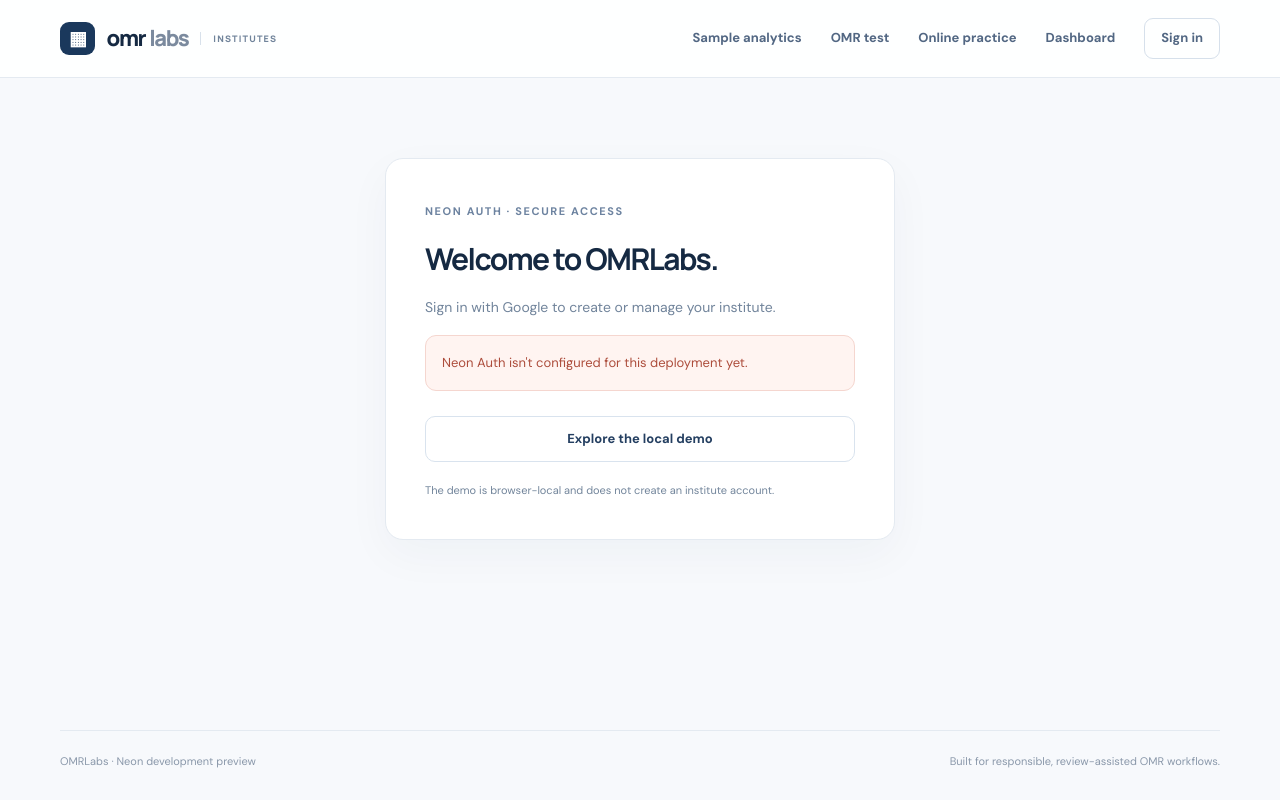
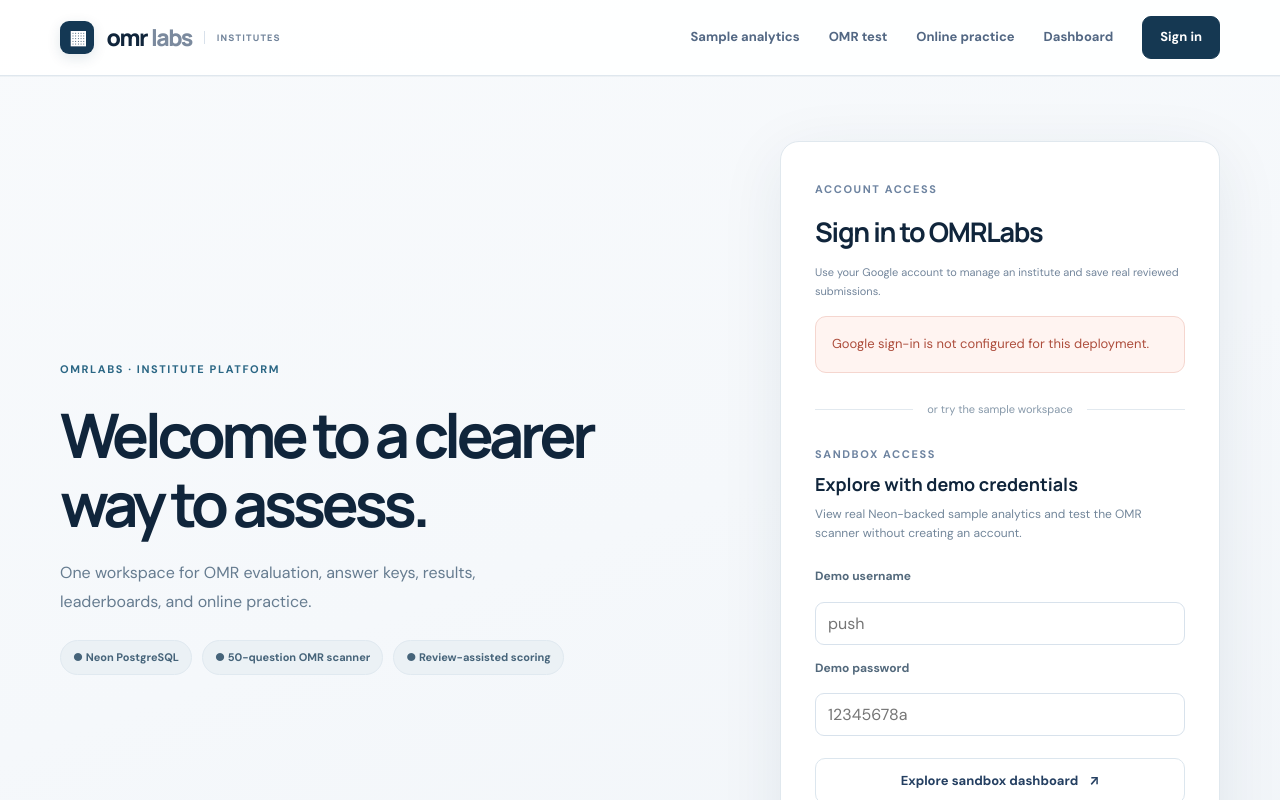
Before and after one commit to aalsiyodha/sfg-omr-lab, a Next.js app in the folder platform/: page /login in a window 1280 px wide. Shown: the top 800 px of the page. Built offline with nearby package versions, Linux system fonts and the light colour scheme; no server answers.

Commit message:
feat(platform): polished OMRLabs pilot login, Google sign-in and sandbox credentials

```diff
--- a/platform/app/globals.css
+++ b/platform/app/globals.css
@@ -159,3 +159,43 @@ input:focus{border-color:#90b1d3}
 .practiceSubmit{margin:24px 0}
 @media(max-width:880px){.sampleQuestionGrid{grid-template-columns:repeat(2,minmax(0,1fr))}.sampleColumns{grid-template-columns:1fr}}
 @media(max-width:650px){.sampleStats{grid-template-columns:repeat(2,minmax(0,1fr))}.sampleQuestionGrid,.practiceList{grid-template-columns:1fr}.sampleLeaderScore{font-size:17px}}
+
+/* OMRLabs public pilot — restrained editorial styling */
+:root{--bg:#f5f7fa;--surface:#fff;--text:#10253b;--muted:#63768a;--line:#dfe7ee;--accent:#163a58;--soft:#eff4f8}
+html{background:var(--bg)}
+body{background:linear-gradient(160deg,#f8fafc 0%,#f5f8fb 48%,#f0f4f8 100%);color:var(--text)}
+.nav{height:auto;min-height:76px;box-shadow:0 1px 0 rgba(19,53,80,.04)}
+.brand{font-size:23px}.mark{background:#143854;color:#fff;box-shadow:0 4px 14px rgba(20,56,84,.12)}
+.navButton{background:#153852;color:white!important;border-color:#153852!important;padding:10px 17px;border-radius:9px}
+.navButton:hover{background:#24516d}
+.home{padding-top:76px}.home h1{font-size:clamp(48px,6.4vw,82px);letter-spacing:-.073em}
+.home h1 em{color:#6087a3}.lead{max-width:690px;font-size:16px;color:#607488}
+.heroPanel,.surface,.sampleMetric{box-shadow:0 9px 31px rgba(31,59,84,.045)}
+.home .features article{border-radius:14px}
+.button.primary{background:#153c59}.button.primary:hover{background:#245876}
+.button.secondary{border-color:#dce6ee}
+.newAuthShell{min-height:min(730px,calc(100vh - 200px));padding:65px 0 58px;display:grid;grid-template-columns:1fr 440px;align-items:center;gap:clamp(24px,6vw,100px)}
+.newAuthIntro{padding:0 0 40px}
+.newAuthIntro .miniEyebrow{color:#2a6684}
+.newAuthIntro h1{font-size:clamp(39px,4.8vw,62px);line-height:1.12;letter-spacing:-.07em;max-width:590px;margin:20px 0 20px}
+.newAuthIntro>p{font-size:16px;color:#667c90;line-height:1.8;max-width:510px}
+.newAuthHighlights{display:flex;gap:10px;flex-wrap:wrap;margin-top:24px}
+.newAuthHighlights span{background:#ebf1f5;border:1px solid #e0e9f0;border-radius:100px;padding:8px 12px;font-size:11px;color:#46647a;font-weight:700}
+.newAuthPanel{background:#fff;border:1px solid #e0e8ee;box-shadow:0 15px 65px rgba(21,54,82,.08);border-radius:19px;padding:34px}
+.newAuthPanel>h2{font-size:27px;letter-spacing:-.045em;margin:10px 0 10px}
+.newAuthPanel>p{line-height:1.75}
+.newAuthPanel .button.block{width:100%;margin-top:18px}
+.previewAuthDivider{display:flex;align-items:center;gap:14px;margin:28px 0 23px;color:#8799aa;font-size:11px}
+.previewAuthDivider:before,.previewAuthDivider:after{content:'';height:1px;background:#e2e9ef;flex:1}
+.previewAuthForm{display:flex;flex-direction:column;gap:9px}
+.previewAuthHead h2{font-size:18px;margin:5px 0 6px}
+.previewAuthHead p{font-size:12px;color:#72869a;margin:0 0 10px;line-height:1.6}
+.previewAuthForm label{font-size:12px;font-weight:700;color:#53697c;margin-top:5px}
+.previewAuthForm input{width:100%;height:43px;background:#f8fafb;border:1px solid #dbe5eb;border-radius:9px;padding:10px 12px;color:#16344e;transition:box-shadow .16s,border-color .16s}
+.previewAuthForm input:focus{outline:0;border-color:#6a9bbb;box-shadow:0 0 0 3px rgba(76,140,183,.14)}
+.previewAuthForm .button{margin:13px 0 0!important}
+.previewAuthHint{font-size:11px!important;color:#8495a4;line-height:1.65;margin:2px 0 0}
+.newAuthFooter{font-size:11px;margin:25px 0 0;color:#6488a5;text-align:center}
+.newAuthFooter a:hover{text-decoration:underline}
+@media(max-width:950px){.nav .links{gap:12px;flex-wrap:wrap}.newAuthShell{grid-template-columns:1fr 420px;gap:24px}.newAuthIntro h1{font-size:42px}}
+@media(max-width:760px){main{width:min(100% - 28px,1160px)}.nav{padding:12px 18px;align-items:flex-start;flex-wrap:wrap}.brand small{display:none}.nav .links{gap:9px;overflow-x:auto;max-width:100%;padding-bottom:3px}.nav .links>a{white-space:nowrap;font-size:11px}.newAuthShell{grid-template-columns:1fr;gap:0;padding:35px 0}.newAuthIntro{padding-bottom:15px}.newAuthIntro h1{font-size:39px}.newAuthIntro>p{font-size:14px}.newAuthPanel{padding:24px 20px}.newAuthHighlights{margin-top:14px}.home{padding-top:45px}}
--- a/platform/app/login/page.tsx
+++ b/platform/app/login/page.tsx
@@ -1,12 +1,22 @@
 import Link from 'next/link';
 import {isConfigured} from '@/lib/env';
 import GoogleButton from '@/components/GoogleButton';
+import DemoAccess from '@/components/DemoAccess';
 export default function Login(){
- return <div className="authCard">
-  <span className="miniEyebrow">NEON AUTH · SECURE ACCESS</span><h1>Welcome to OMRLabs.</h1>
-  <p>Sign in with Google to create or manage your institute.</p>
-  {isConfigured()?<GoogleButton/>:<div className="alert">Neon Auth isn't configured for this deployment yet.</div>}
-  <Link href="/demo" className="button secondary block">Explore the local demo</Link>
-  <small className="muted">The demo is browser-local and does not create an institute account.</small>
+ return <div className="newAuthShell">
+  <div className="newAuthIntro"><span className="miniEyebrow">OMRLABS · INSTITUTE PLATFORM</span>
+   <h1>Welcome to a clearer way to assess.</h1>
+   <p>One workspace for OMR evaluation, answer keys, results, leaderboards, and online practice.</p>
+   <div className="newAuthHighlights"><span>● Neon PostgreSQL</span><span>● 50-question OMR scanner</span><span>● Review-assisted scoring</span></div>
+  </div>
+  <div className="newAuthPanel">
+    <span className="miniEyebrow">ACCOUNT ACCESS</span>
+    <h2>Sign in to OMRLabs</h2>
+    <p className="muted small">Use your Google account to manage an institute and save real reviewed submissions.</p>
+    {isConfigured()?<GoogleButton/>:<p className="alert">Google sign-in is not configured for this deployment.</p>}
+    <div className="previewAuthDivider"><span>or try the sample workspace</span></div>
+    <DemoAccess/>
+    <p className="newAuthFooter"><Link href="/practice">Try online MCQ practice</Link> · <Link href="/">Return home</Link></p>
+  </div>
  </div>;
 }
--- /dev/null
+++ b/platform/components/DemoAccess.tsx
@@ -0,0 +1,34 @@
+'use client';
+import {useState} from 'react';
+import {useRouter} from 'next/navigation';
+
+/** Demo only. This form NEVER authenticates to Neon and grants no database access. */
+export default function DemoAccess(){
+ const router=useRouter();
+ const [username,setUsername]=useState('');
+ const [password,setPassword]=useState('');
+ const [error,setError]=useState('');
+ const [busy,setBusy]=useState(false);
+ const signIn=(e:React.FormEvent<HTMLFormElement>)=>{
+  e.preventDefault();setError('');
+  if(username.trim()==='push'&&password==='12345678a'){
+   setBusy(true);router.push('/sample');return;
+  }
+  setError('Demo username or password is incorrect.');
+ };
+ return <form onSubmit={signIn} className="previewAuthForm">
+  <div className="previewAuthHead"><span className="miniEyebrow">SANDBOX ACCESS</span><h2>Explore with demo credentials</h2>
+   <p>View real Neon-backed sample analytics and test the OMR scanner without creating an account.</p></div>
+  <label htmlFor="preview-user">Demo username</label>
+  <input id="preview-user" autoComplete="username" value={username}
+   onChange={e=>setUsername(e.target.value)} placeholder="push" required/>
+  <label htmlFor="preview-pass">Demo password</label>
+  <input id="preview-pass" type="password" autoComplete="off" value={password}
+   onChange={e=>setPassword(e.target.value)} placeholder="12345678a" required/>
+  {error&&<p role="alert" className="alert">{error}</p>}
+  <button type="submit" className="button secondary block" disabled={busy}>
+   {busy?'Opening sandbox…':'Explore sandbox dashboard'} <span aria-hidden="true">↗</span>
+  </button>
+  <p className="previewAuthHint">Testing only. These shared credentials do not create a real sign-in session or provide access to private institute data.</p>
+ </form>;
+}
```
Also changed, not shown: platform/app/page.tsx (+7 -7 lines).
